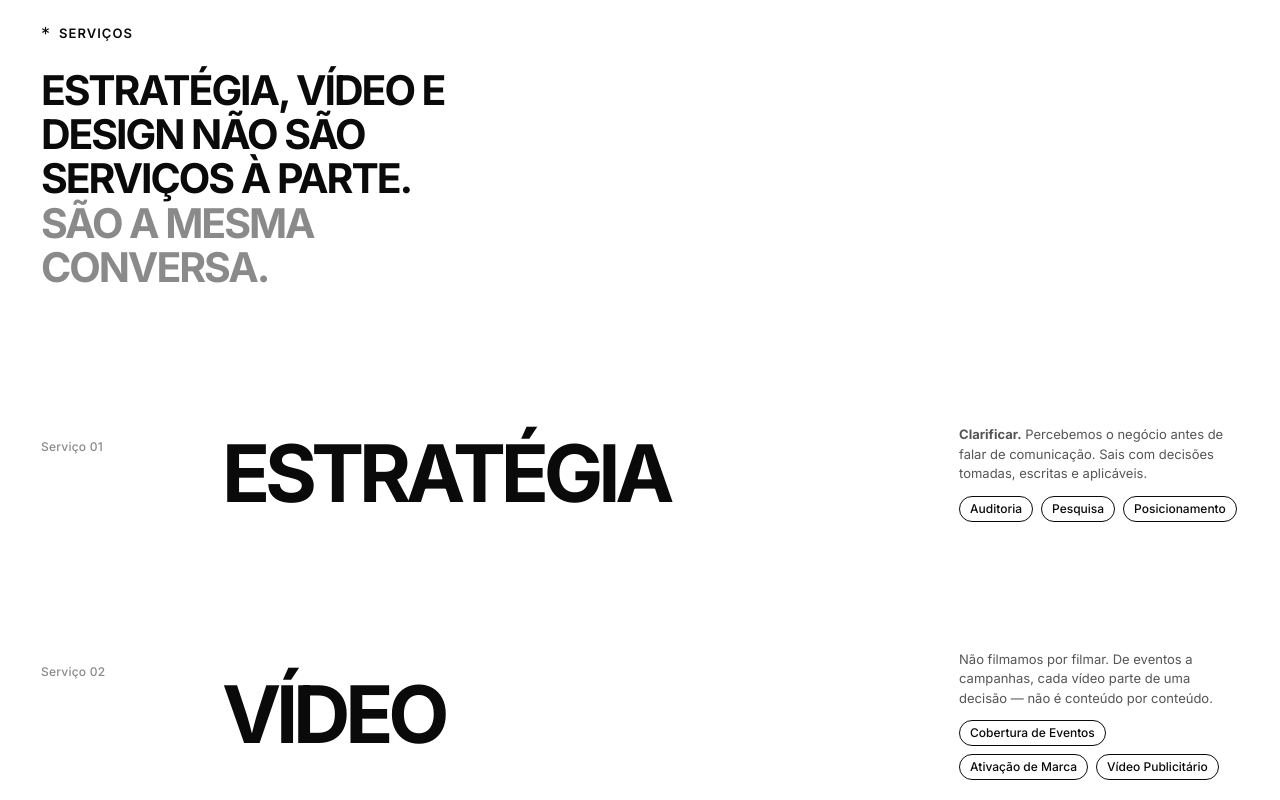
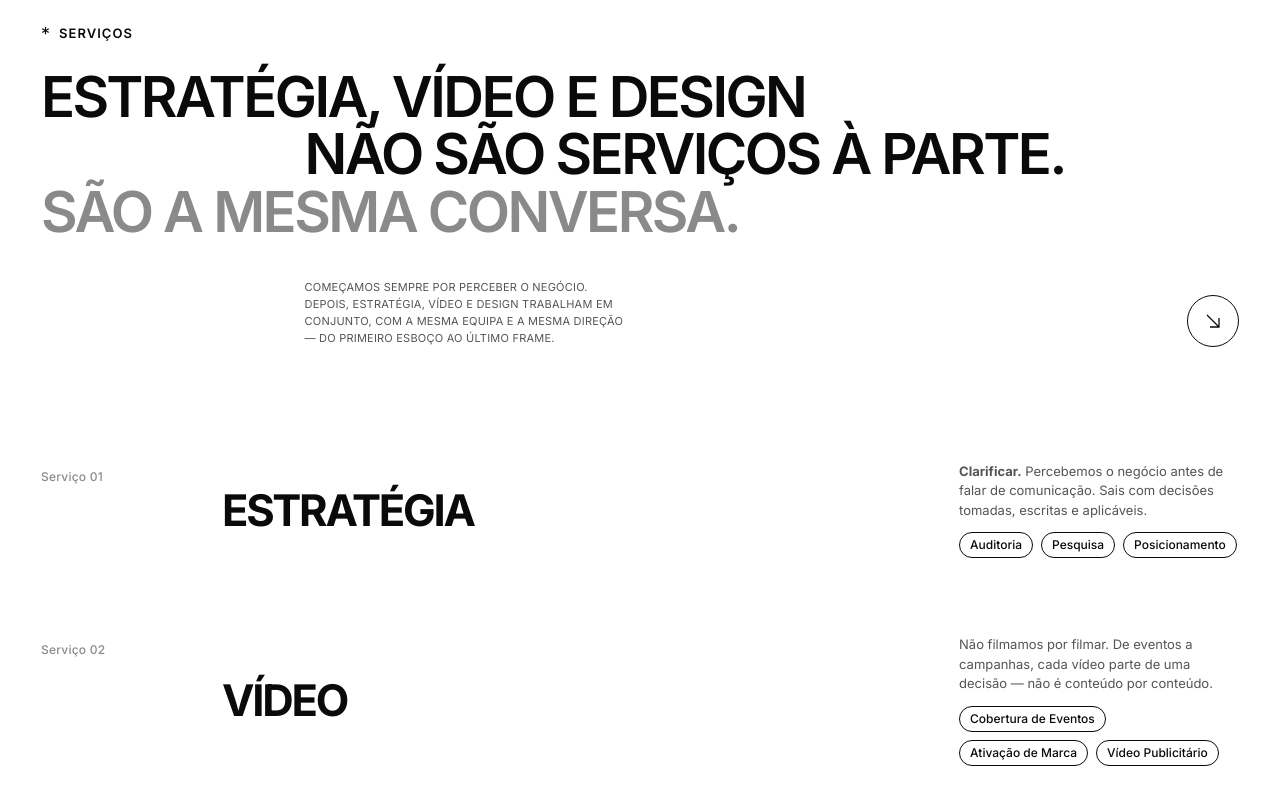
Before and after one commit to CultureOn/cultureon-site, a plain HTML site: page index.html in a window 1280 px wide. Shown: the part 1100-1900 px from the top of the page. Drawn offline with Linux system fonts and the light colour scheme.

Commit message:
Serviços: cabeçalho editorial com recuo e nomes de serviço mais pequenos
Co-Authored-By: Claude Opus 5.5 <noreply@anthropic.com>
Claude-Session: https://claude.ai/code/session_01Kk8fZJE16R6JGtVAezq5TQ

```diff
--- a/index.html
+++ b/index.html
@@ -9,7 +9,7 @@
   <meta property="og:description" content="Ligamos estratégia, vídeo e design no mesmo interruptor.">
   <meta property="og:image" content="assets/img/projetos/autodromo.jpg">
   <link rel="preload" href="assets/fonts/inter-latin-700-normal.woff2" as="font" type="font/woff2" crossorigin>
-  <link rel="stylesheet" href="styles.css?v=a586b325">
+  <link rel="stylesheet" href="styles.css?v=5a1c2f5e">
 </head>
 <body>
 
@@ -49,12 +49,20 @@
 
   <!-- SERVIÇOS -->
   <section class="section services" id="servicos">
-    <header class="section__head">
+    <header class="svc-head">
       <p class="eyebrow">Serviços</p>
-      <h2 class="section__title is-sub">Estratégia, vídeo e design não são serviços à parte.<br><span class="muted">São a mesma conversa.</span></h2>
+      <h2 class="svc-statement">
+        <span class="svc-line">Estratégia, vídeo e design</span>
+        <span class="svc-line svc-line--indent">não são serviços à parte.</span>
+        <span class="svc-line svc-line--muted">São a mesma conversa.</span>
+      </h2>
+      <div class="svc-foot">
+        <p class="svc-note">Começamos sempre por perceber o negócio. Depois, estratégia, vídeo e design trabalham em conjunto, com a mesma equipa e a mesma direção — do primeiro esboço ao último frame.</p>
+        <a href="#lista-servicos" class="svc-circle" aria-label="Ver os serviços"><svg width="18" height="18" viewBox="0 0 18 18" fill="none"><path d="M3 3l12 12M15 6v9H6" stroke="currentColor" stroke-width="1.3"/></svg></a>
+      </div>
     </header>
 
-    <ol class="services__list">
+    <ol class="services__list" id="lista-servicos">
       <li class="service reveal">
         <span class="service__num">Serviço 01</span>
         <h3 class="service__name">Estratégia</h3>
--- a/styles.css
+++ b/styles.css
@@ -848,3 +848,28 @@ body:has(.hero--home .btn:focus-visible) .hero--home .hero__title .accent { colo
 /* Botão: texto um pouco mais forte, seta mais pequena */
 .btn, .form--full .btn, .mp-identity .btn, .footer .btn { font-weight: 600; }
 .btn__arrow svg { width: 18px; height: 9px; }
+
+/* ================= SERVIÇOS: cabeçalho em frase com recuo (estilo editorial) ================= */
+.svc-head { margin-bottom: clamp(40px, 6vw, 88px); }
+.svc-statement {
+  font-family: var(--display); font-weight: 600; text-transform: uppercase;
+  font-size: clamp(28px, 4.4vw, 68px); line-height: 1.02; letter-spacing: -.045em;
+}
+.svc-line { display: block; }
+.svc-line--muted { color: var(--mid); }
+@media (min-width: 1100px) {
+  .svc-line { white-space: nowrap; }
+  .svc-line--indent { padding-left: 22%; }
+}
+.svc-foot { display: flex; justify-content: space-between; align-items: flex-end; gap: 32px; margin-top: clamp(28px, 3vw, 44px); }
+.svc-note { font-size: 11px; line-height: 1.55; text-transform: uppercase; letter-spacing: .02em; color: #555; max-width: 46ch; }
+@media (min-width: 1100px) { .svc-note { margin-left: 22%; } }
+.svc-circle {
+  flex-shrink: 0; width: 52px; height: 52px; border-radius: 50%; border: 1px solid var(--black);
+  display: grid; place-items: center; transition: background .25s, color .25s, transform .3s;
+}
+.svc-circle:hover { background: var(--black); color: var(--white); transform: rotate(-45deg); }
+/* Nomes dos serviços mais pequenos, abaixo do título */
+.service__name { font-size: clamp(28px, 3.4vw, 52px) !important; letter-spacing: -.05em; }
+.service, .service:hover { padding: clamp(22px, 3vw, 40px) 0; }
+@media (min-width: 1100px) { .service__num { padding-top: .5em; } }
```
Also changed, not shown: about/index.html (+1 -1 lines), contactos/index.html (+1 -1 lines), marca-pessoal/index.html (+1 -1 lines), os-nossos-videos/index.html (+1 -1 lines), projetos/autodromo-internacional-do-algarve/index.html (+1 -1 lines), projetos/cerveja-gilbertos/index.html (+1 -1 lines), projetos/cristian-briceag/index.html (+1 -1 lines), projetos/ferragudo-bay/index.html (+1 -1 lines), projetos/index.html (+1 -1 lines), projetos/rodrigo-frieza/index.html (+1 -1 lines), projetos/viviana-feitor/index.html (+1 -1 lines).
